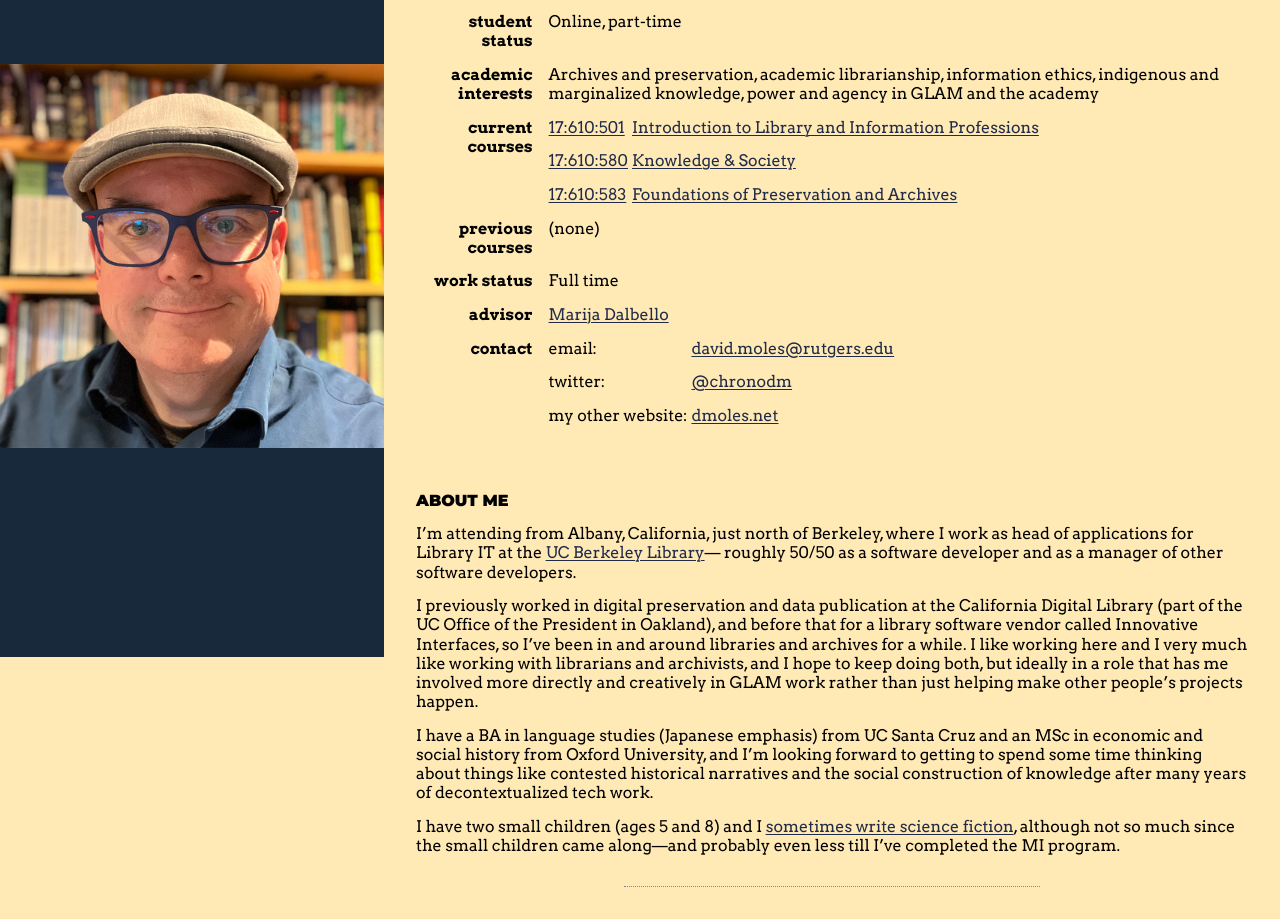
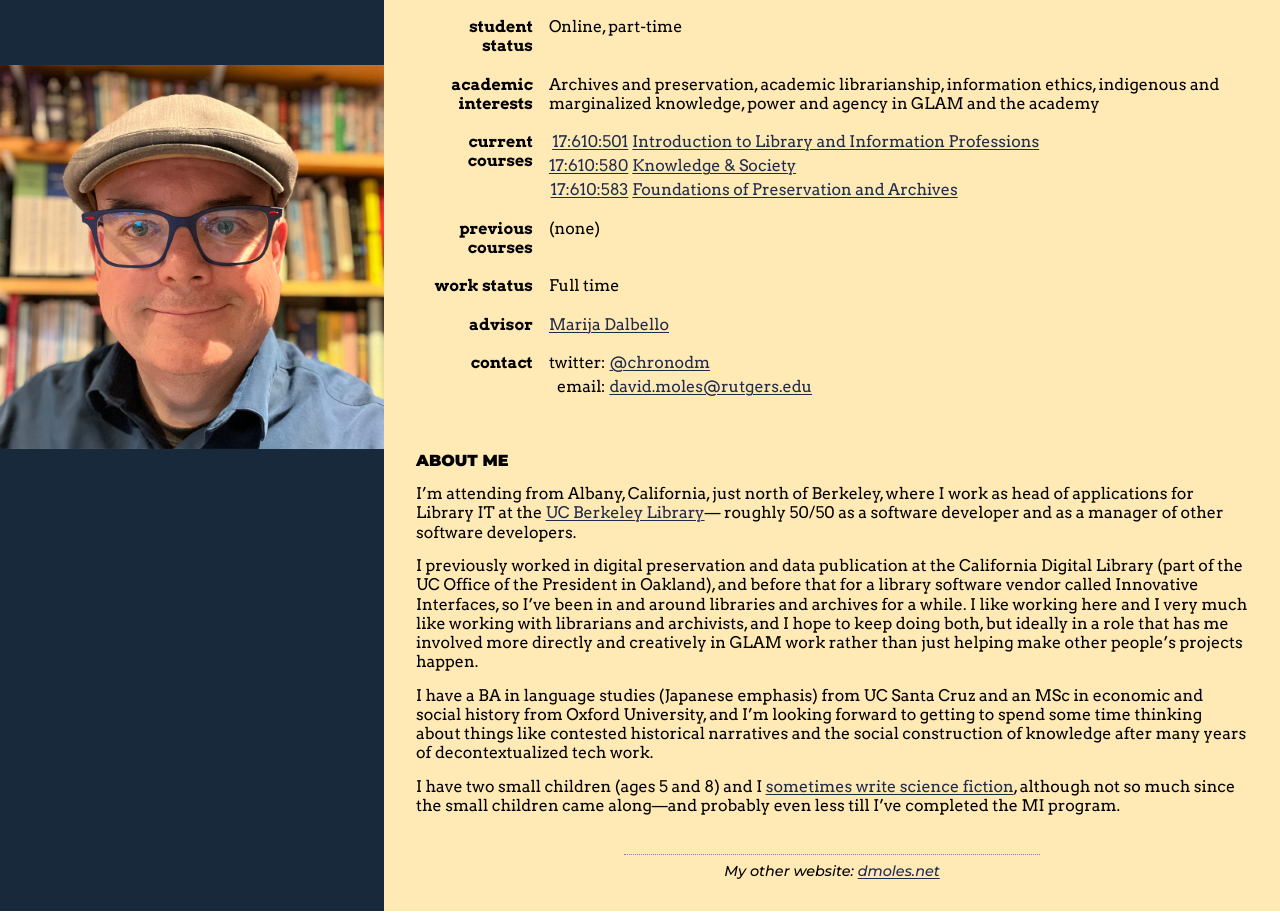
Before and after one commit to dmoles/dmoles.info, a Vue app: page / in a window 1280 px wide. Shown: the part 143-1062 px from the top of the page. Built offline with nearby package versions, Linux system fonts and the light colour scheme.

Commit message:
Adjust layout

```diff
--- a/src/components/CourseRow.vue
+++ b/src/components/CourseRow.vue
@@ -13,7 +13,7 @@ const courseUrl = computed(() => `https://comminfo.rutgers.edu/academics/courses
 
 <template>
   <tr>
-    <th scope="row">
+    <th scope="row" class="course-id">
       <a :href="courseUrl">17:610:{{ id }}</a>
     </th>
     <td>
@@ -21,3 +21,9 @@ const courseUrl = computed(() => `https://comminfo.rutgers.edu/academics/courses
     </td>
   </tr>
 </template>
+
+<style lang="scss">
+th.course-id {
+  font-variant-numeric: lining-nums;
+}
+</style>
--- a/src/components/Profile.vue
+++ b/src/components/Profile.vue
@@ -19,6 +19,7 @@ const currentCourses = [
 
 </script>
 
+<!-- TODO: Turn this *all* into data, cf. "current courses" -->
 <template>
   <div class="profile">
     <aside class="photo">
@@ -80,18 +81,12 @@ const currentCourses = [
               <table class="inner">
                 <tbody>
                   <tr>
-                    <th scope="row">email:</th>
-                    <td><a href="mailto:david.moles@rutgers.edu">david.moles@rutgers.edu</a></td>
-                  </tr>
-                  <tr>
                     <th scope="row">Twitter:</th>
                     <td><a href="https://twitter.com/chronodm">@chronodm</a></td>
                   </tr>
                   <tr>
-                    <th scope="row">My other website:</th>
-                    <td>
-                      <a href="https://dmoles.net">dmoles.net</a>
-                    </td>
+                    <th scope="row">email:</th>
+                    <td><a href="mailto:david.moles@rutgers.edu">david.moles@rutgers.edu</a></td>
                   </tr>
                 </tbody>
               </table>
@@ -141,7 +136,7 @@ const currentCourses = [
         </p>
 
         <footer>
-          &nbsp;
+          My other website: <a href="https://dmoles.net">dmoles.net</a>
         </footer>
       </section>
 
@@ -159,11 +154,13 @@ const currentCourses = [
 
     aside.photo {
       grid-column: 1;
-      height: 100vh;
+      height: 100%;
 
       figure {
-        margin-top: auto;
-        margin-bottom: auto;
+        height: 100vh;
+        display: flex;
+        flex-direction: column;
+        justify-content: center;
 
         img.selfie {
           width: 100%;
@@ -205,7 +202,6 @@ const currentCourses = [
       table {
         display: flex;
         flex-direction: column;
-        margin-bottom: 0 !important; // TODO: move overrides to wide layout, remove !importants
 
         tbody {
           display: contents;
@@ -225,14 +221,17 @@ const currentCourses = [
         }
 
         &.inner {
-          tr {
-            display: flex;
-            flex-direction: row;
-            gap: 0;
+          display: grid;
+          grid-template-columns: min-content minmax(0, 1fr);
 
-            td {
-              padding-bottom: 0 !important;
-            }
+          th {
+            grid-column: 1;
+            padding-bottom: 0 !important;
+          }
+
+          td {
+            grid-column: 2;
+            padding-bottom: 0 !important;
           }
         }
       }
@@ -247,10 +246,6 @@ div.profile {
   background: colors.$cafe-cream;
 
   aside.photo {
-    display: flex;
-    flex-direction: column;
-    justify-content: center;
-    box-sizing: border-box;
 
     color: colors.$cafe-cream;
     background: colors.$oxford-blue;
@@ -312,7 +307,6 @@ div.profile {
 
     table {
       margin-top: 1rem;
-      margin-bottom: 1rem;
       max-width: 100%;
 
       tr {
@@ -326,7 +320,7 @@ div.profile {
 
         td, th {
           font-size: 1rem;
-          padding-bottom: 0.9rem;
+          padding-bottom: 1.2rem;
           line-height: 1.2em;
         }
       }
@@ -338,11 +332,14 @@ div.profile {
       th {
         font-weight: normal;
         padding-right: 0.25rem;
-        text-align: left;
+        // text-align: left;
       }
 
       tbody {
         tr {
+          td, th {
+            padding-bottom: 0.3rem;
+          }
           &:last-of-type {
             td, th {
               padding-bottom: 0;
@@ -357,9 +354,15 @@ div.profile {
 
       footer {
         width: 50%;
+        margin-top: 2.4rem;
         margin-left: auto;
         margin-right: auto;
-        border-bottom: 1px dotted colors.$jasper-blue;
+        padding-top: 0.6rem;
+        border-top: 1px dotted colors.$jasper-blue;
+        text-align: center;
+        font-style: italic;
+        font-size: 0.9rem;
+        font-family: Montserrat, 'sans-serif';
       }
     }
   }
--- a/src/main.scss
+++ b/src/main.scss
@@ -4,5 +4,5 @@
 @import url('https://fonts.googleapis.com/css2?family=Arvo:ital,wght@0,400;0,700;1,400;1,700&display=swap');
 
 main {
-  background: colors.$aircraft-blue;
+    background: colors.$oxford-blue;
 }
```
